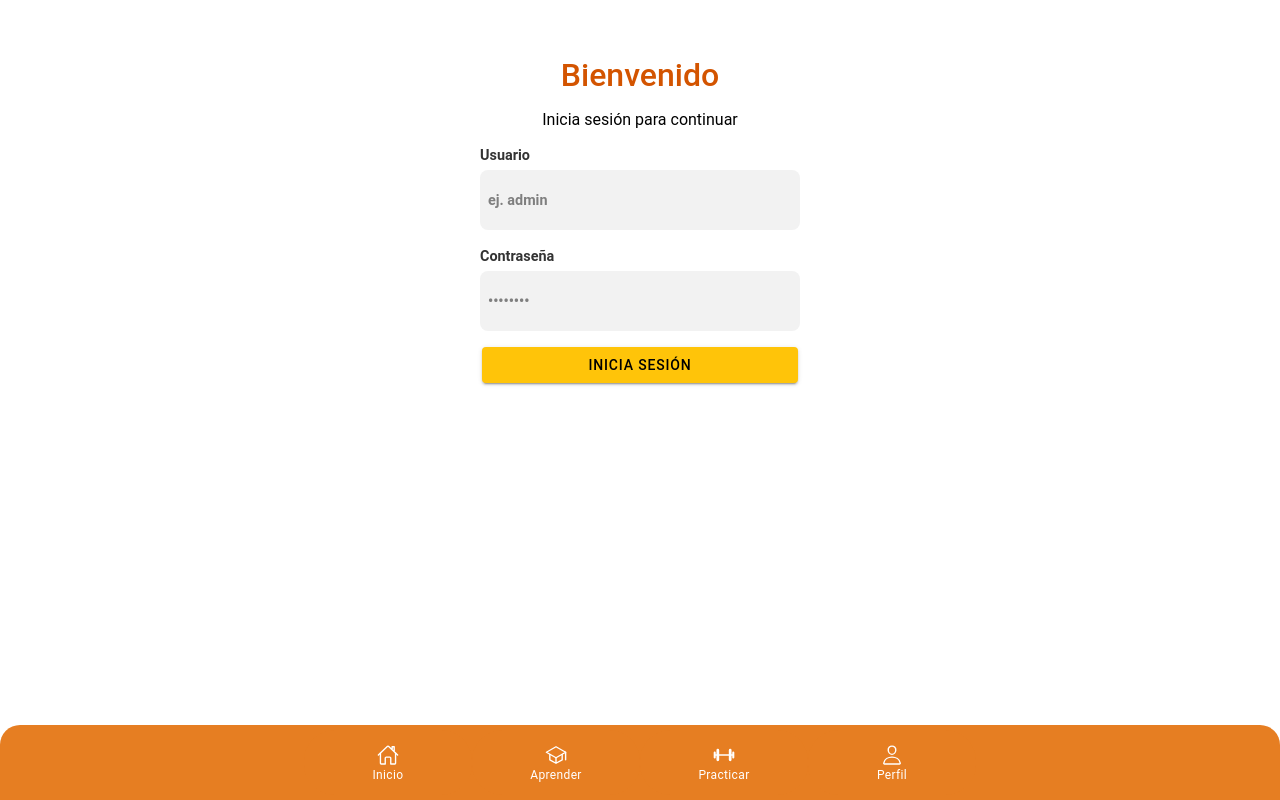
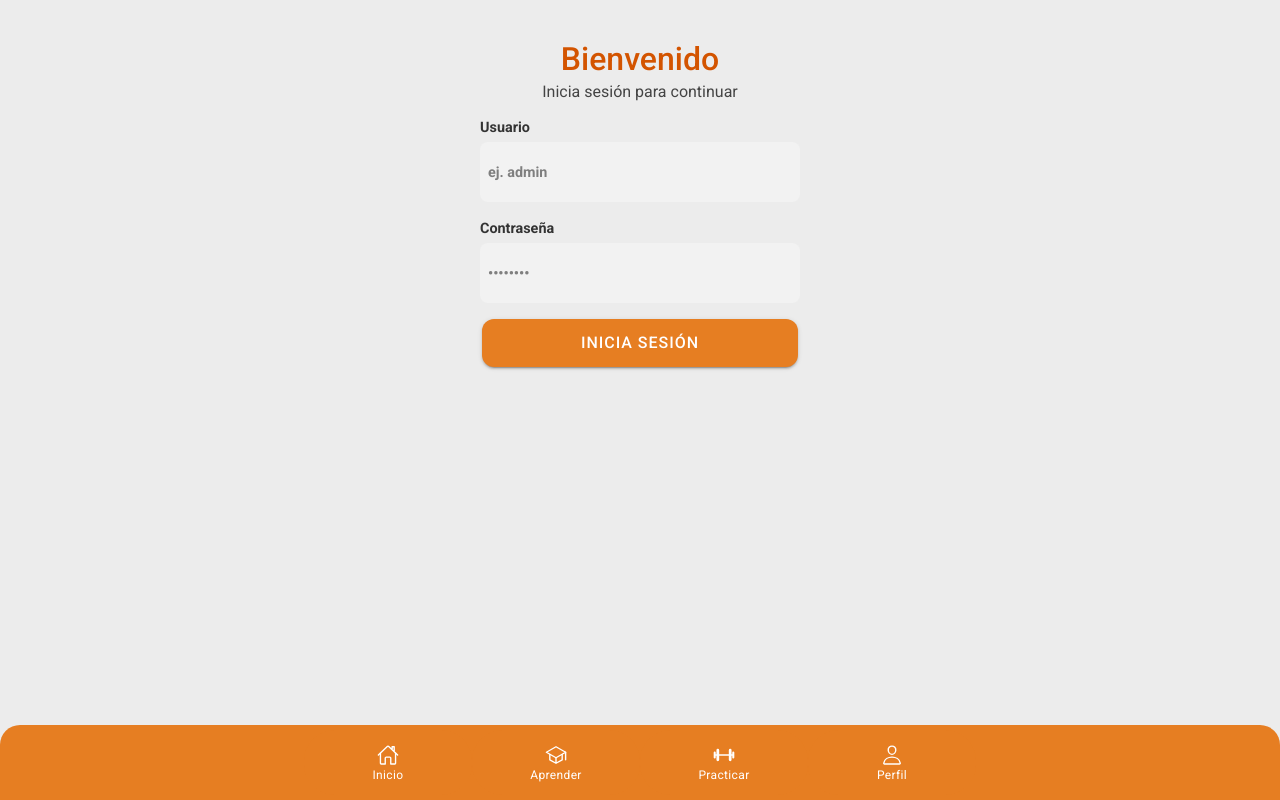
Before and after one commit to yury199/App-AMY-Lingual, a React (Vite) app: page /login in a window 1280 px wide. Built offline with nearby package versions, Linux system fonts and the light colour scheme.

Commit message:
Estilos Globales

```diff
--- a/src/App.tsx
+++ b/src/App.tsx
@@ -11,10 +11,10 @@ import {
 } from '@ionic/react';
 import { IonReactRouter } from '@ionic/react-router';
 
-// 1. Importamos los íconos oficiales de Ionicons
+/* Importamos los íconos oficiales de Ionicons */
 import { homeOutline, schoolOutline, barbellOutline, personOutline } from 'ionicons/icons';
 
-// 2. Importamos tus páginas (las que vi en tu captura)
+
 import Home from './pages/Home';
 import Aprender from './pages/Aprender';
 import Practicar from './pages/Practicar';
--- a/src/pages/Login.css
+++ b/src/pages/Login.css
@@ -1,37 +1,40 @@
 /* Centra todo el contenido en la pantalla */
-.simple-login {
+.el-login {
   display: flex;
   align-items: center;
   justify-content: center;
 }
 
-.login-box {
+
+.login-contenedor {
+--background: #ffffff !important;
+  border-radius: 12px;
   width: 100%;
   max-width: 320px;
   margin: 40px auto;
   text-align: center;
 }
 
-.login-box h2 {
-  color: #d35400; /* Color naranja/marrón */
+.login-contenedor h2 {
+  color: #d35400;
   font-size: 2rem;
   margin-bottom: 4px;
 }
 
 /* Estilos sencillos para los campos */
-.field {
+.login-usuario {
   text-align: left;
   margin-bottom: 16px;
 }
 
-.field label {
+.login-usuario label {
   font-size: 0.9rem;
   font-weight: bold;
   color: #333;
 }
 
 /* El cuadro gris del input */
-.field ion-input {
+.login-usuario ion-input {
   background: #f2f2f2;
   border-radius: 8px;
   padding: 8px !important;
--- a/src/pages/Login.tsx
+++ b/src/pages/Login.tsx
@@ -7,7 +7,7 @@ const Login: React.FC = () => {
   const [password, setPassword] = useState('');
   const router = useIonRouter();
 
-  const handleLogin = (e: React.FormEvent) => {
+  const verificarUsuario = (e: React.FormEvent) => {
     e.preventDefault();
     if (email === 'admin' && password === '123') {
       router.push('/home', 'forward');
@@ -18,15 +18,15 @@ const Login: React.FC = () => {
 
   return (
     <IonPage>
-      <IonContent className="ion-padding simple-login">
+      <IonContent className="el-login">
 
-        <div className="login-box">
+        <div className="login-contenedor">
           <h2>Bienvenido</h2>
           <p>Inicia sesión para continuar</p>
 
-          <form onSubmit={handleLogin}>
-            {/* Campo Usuario */}
-            <div className="field">
+          <form onSubmit={verificarUsuario}>
+
+            <div className="login-usuario">
               <label>Usuario</label>
               <IonInput
                 type="text"
@@ -36,8 +36,8 @@ const Login: React.FC = () => {
               />
             </div>
 
-            {/* Campo Contraseña */}
-            <div className="field">
+
+            <div className="login-usuario">
               <label>Contraseña</label>
               <IonInput
                 type="password"
@@ -47,8 +47,8 @@ const Login: React.FC = () => {
               />
             </div>
 
-            {/* Botón */}
-            <IonButton type="submit" expand="block" color="warning">
+
+            <IonButton  type="submit" expand="block" >
               Inicia Sesión
             </IonButton>
           </form>
--- a/src/theme/variables.css
+++ b/src/theme/variables.css
@@ -1,14 +1,44 @@
 /* ACA VA LOS ESTILOS GENERALES */
+/* Traigo la tipografia de google fonts, porque s eme hace más bonita */
+@import url('https://fonts.googleapis.com/css2?family=Roboto:wght@400;500;700&display=swap');
 
-/* Estilos barra de nav */
+:root {
+  --ion-font-family: 'Roboto', sans-serif;
+  /* Cambia el fondo de TODAS*/
+  --ion-background-color: #ececec;
+
+}
+
+/* Todos los títulos principales de las barras superiores */
+ion-title {
+  font-size: 1.4rem !important;
+  font-weight: 700;
+  --color: #e67e22 !important;
+  text-align: center;
+}
+
+p {
+  font-size: 1rem;
+  color: #444444;
+  margin-top: 0;
+}
+
+
+/* Botones globales dentro del contenido */
+ion-content ion-button {
+  --background: #e67e22 !important;
+  --color: #ffffff !important;
+  --border-radius: 12px !important;
+  font-size: 1rem !important;
+  height: 48px !important;
+  margin-top: 15px;
+}
+
+/* Estilos barra de nav -----------------------------------------*/
 .custom-tab-bar {
   --background: #e67e22;
-
-
   border-top-left-radius: 20px;
   border-top-right-radius: 20px;
-
-
   border: none;
   padding: 5px 10px;
   height: 65px;
```
